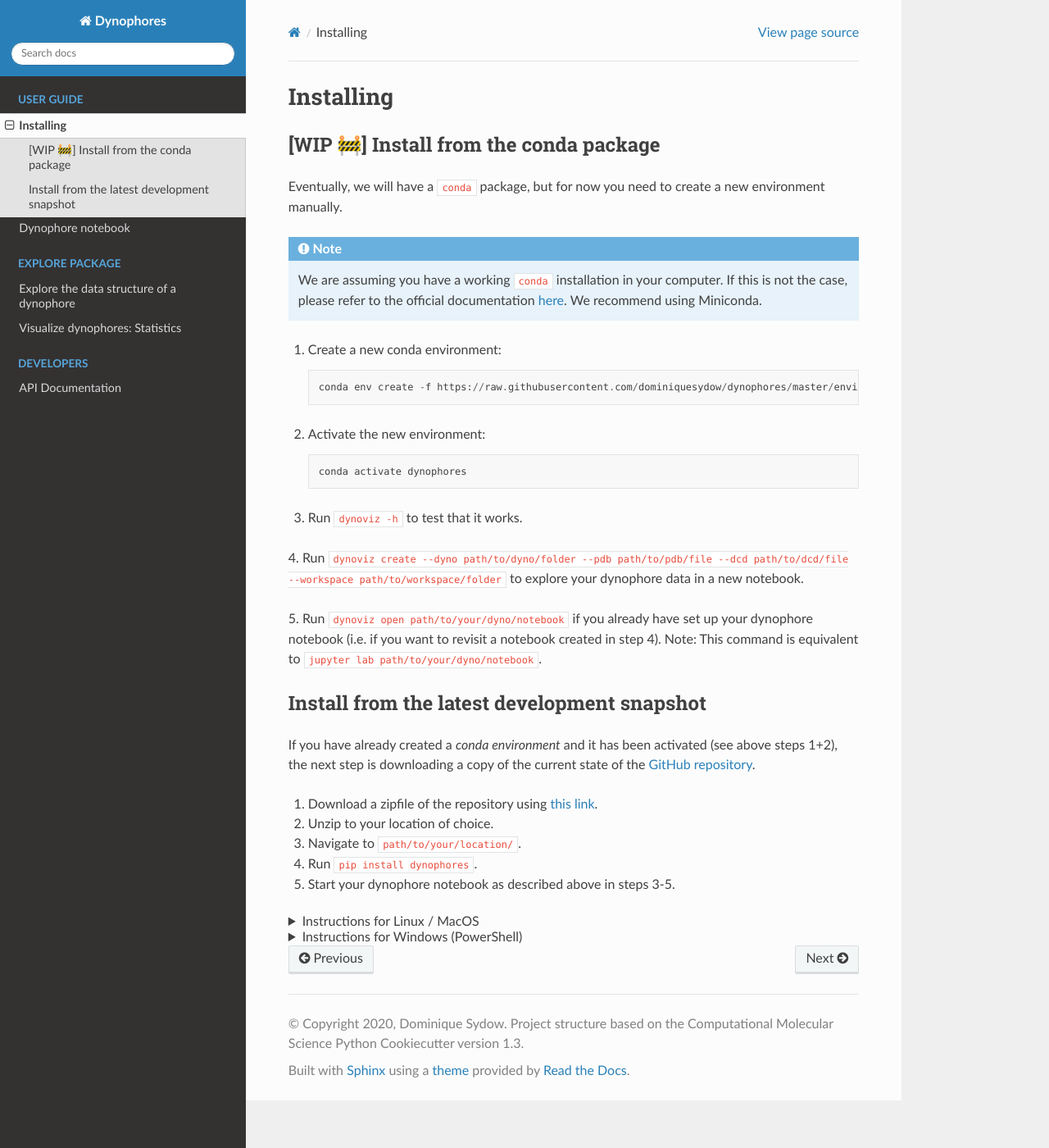
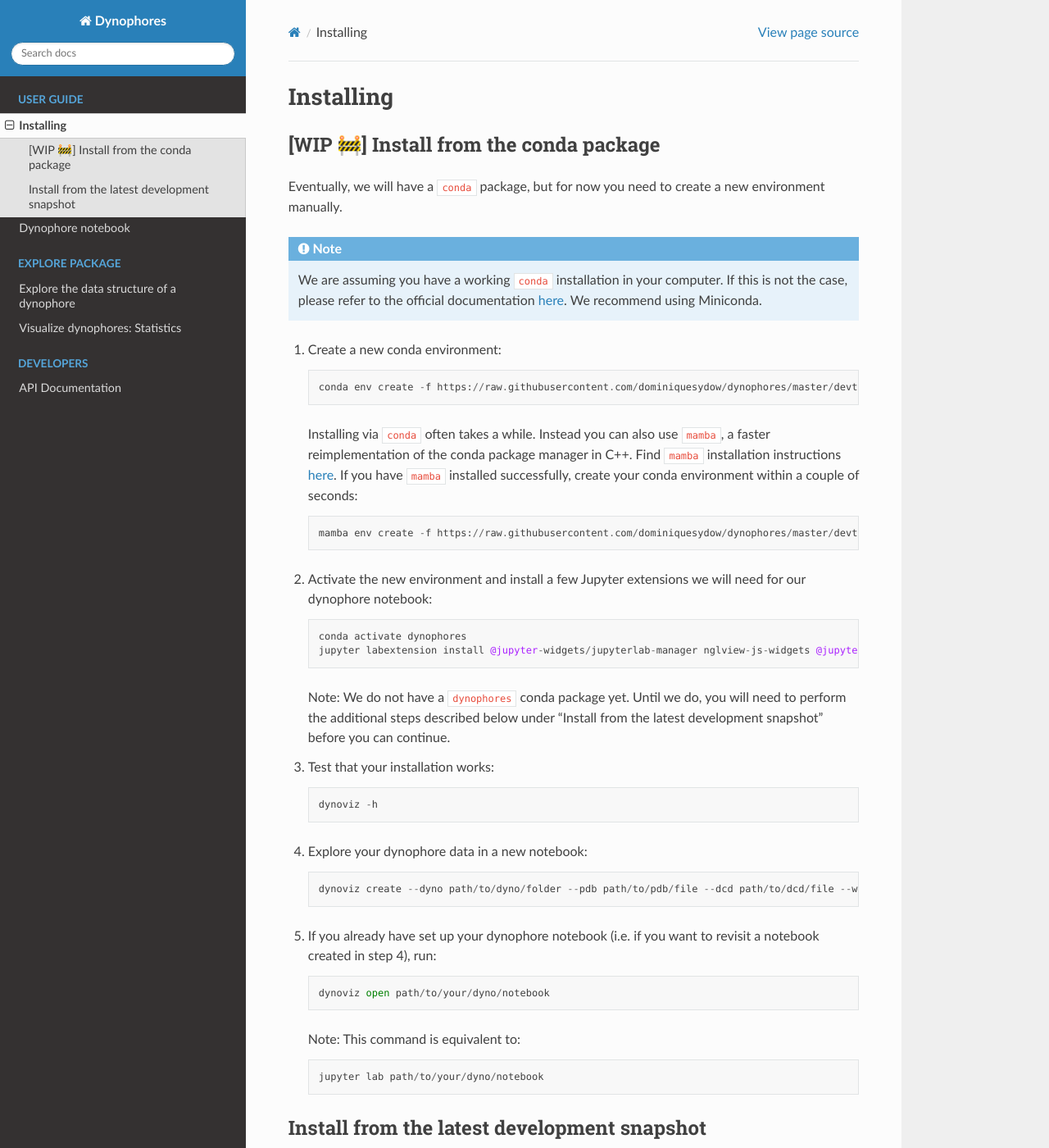
Before and after one commit to wolberlab/dynophores, a Sphinx documentation site: the page built from docs/installing.rst, in a window 1280 px wide and 1400 px high. Shown: the whole window at 82% size. Built offline with Sphinx 7.4.7 and the Read the Docs theme 2.0.0, drawn with Linux system fonts in a browser that asks for light colours; pages that are not in the unit, such as notebooks, are missing from menus; the version number could not be read and is left out.

Commit message:
Correct installation steps

```diff
--- a/docs/installing.rst
+++ b/docs/installing.rst
@@ -16,20 +16,38 @@ Eventually, we will have a ``conda`` package, but for now you need to create a n
 
 1. Create a new conda environment::
 
-    conda env create -f https://raw.githubusercontent.com/dominiquesydow/dynophores/master/environment.yml -n dynophores
+    conda env create -f https://raw.githubusercontent.com/dominiquesydow/dynophores/master/devtools/conda-envs/test_env.yaml -n dynophores
 
-2. Activate the new environment::
+   Installing via ``conda`` often takes a while. Instead you can also use ``mamba``, a faster reimplementation of the conda package manager in C++.
+   Find ``mamba`` installation instructions `here <https://mamba.readthedocs.io/en/latest/getting_started.html#for-new-users>`_.
+   If you have ``mamba`` installed successfully, create your conda environment within a couple of seconds::
+
+    mamba env create -f https://raw.githubusercontent.com/dominiquesydow/dynophores/master/devtools/conda-envs/test_env.yaml -n dynophores
+
+2. Activate the new environment and install a few Jupyter extensions we will need for our dynophore notebook::
 
     conda activate dynophores
+    jupyter labextension install @jupyter-widgets/jupyterlab-manager nglview-js-widgets @jupyterlab/toc
 
-3. Run ``dynoviz -h`` to test that it works.
 
-4. Run ``dynoviz create --dyno path/to/dyno/folder --pdb path/to/pdb/file --dcd path/to/dcd/file
---workspace path/to/workspace/folder`` to explore your dynophore data in a new notebook.
+   Note: We do not have a ``dynophores`` conda package yet. Until we do, you will need to perform the additional steps
+   described below under "Install from the latest development snapshot" before you can continue.
 
-5. Run ``dynoviz open path/to/your/dyno/notebook`` if you already have set up your dynophore
-notebook (i.e. if you want to revisit a notebook created in step 4).
-Note: This command is equivalent to ``jupyter lab path/to/your/dyno/notebook``.
+3. Test that your installation works::
+
+    dynoviz -h
+
+4. Explore your dynophore data in a new notebook::
+
+    dynoviz create --dyno path/to/dyno/folder --pdb path/to/pdb/file --dcd path/to/dcd/file --workspace path/to/workspace/folder
+
+5. If you already have set up your dynophore notebook (i.e. if you want to revisit a notebook created in step 4), run::
+
+    dynoviz open path/to/your/dyno/notebook
+
+   Note: This command is equivalent to::
+
+    jupyter lab path/to/your/dyno/notebook
 
 Install from the latest development snapshot
 --------------------------------------------
@@ -58,7 +76,7 @@ the next step is downloading a copy of the current state of the
     mkdir -p ~/Documents
     unzip dynophores.zip -d ~/Documents
     cd ~/Documents
-    pip install dynophores
+    pip install dynophores-master/
     dynoviz -h
 
 .. raw:: html
@@ -78,7 +96,7 @@ the next step is downloading a copy of the current state of the
     mkdir ~/Documents/
     Expand-Archive dynophores.zip -d ~/Documents
     cd ~/Documents
-    pip install dynophores
+    pip install dynophores-master/
     dynoviz -h
 
 .. raw:: html
```
